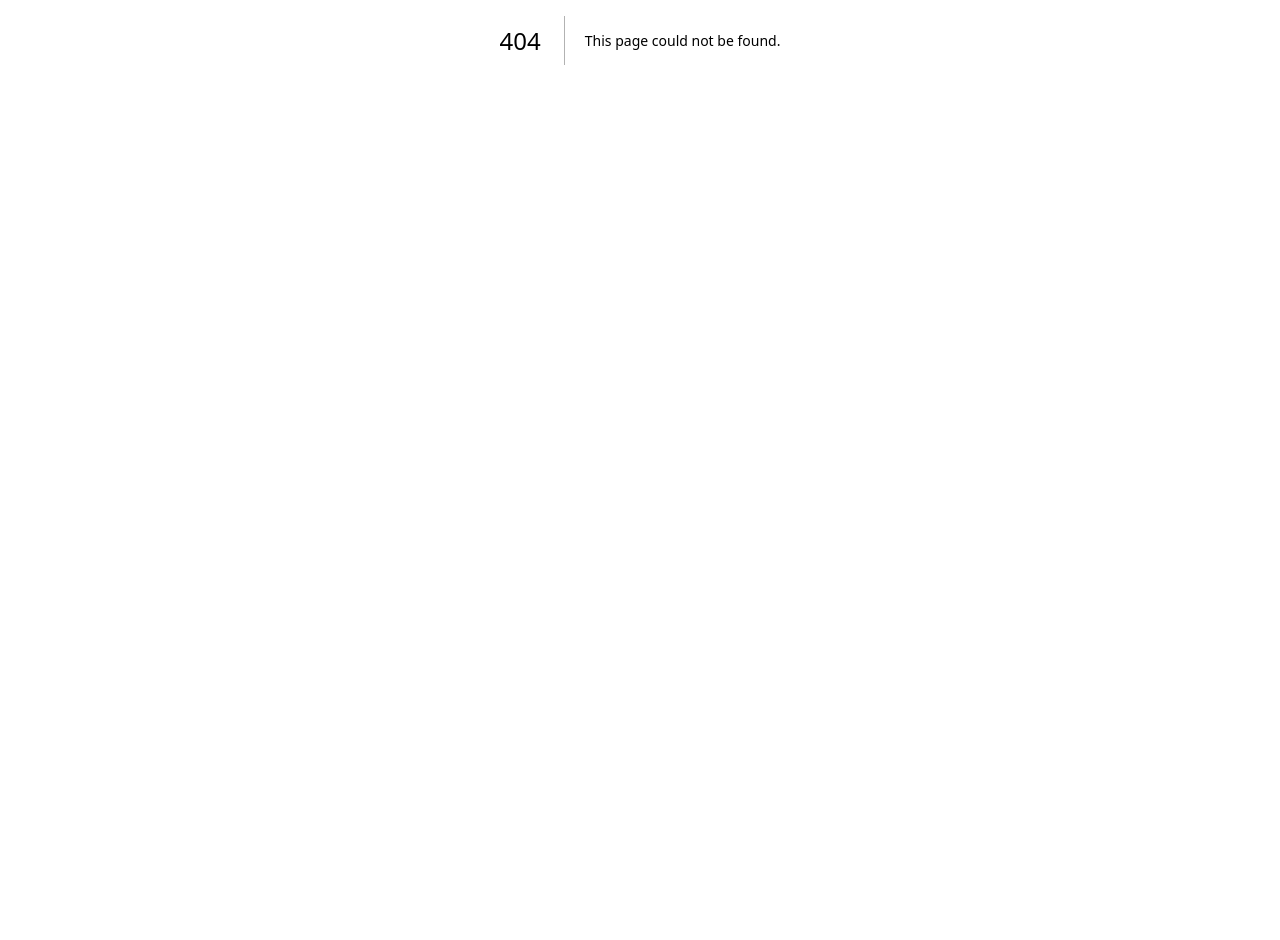
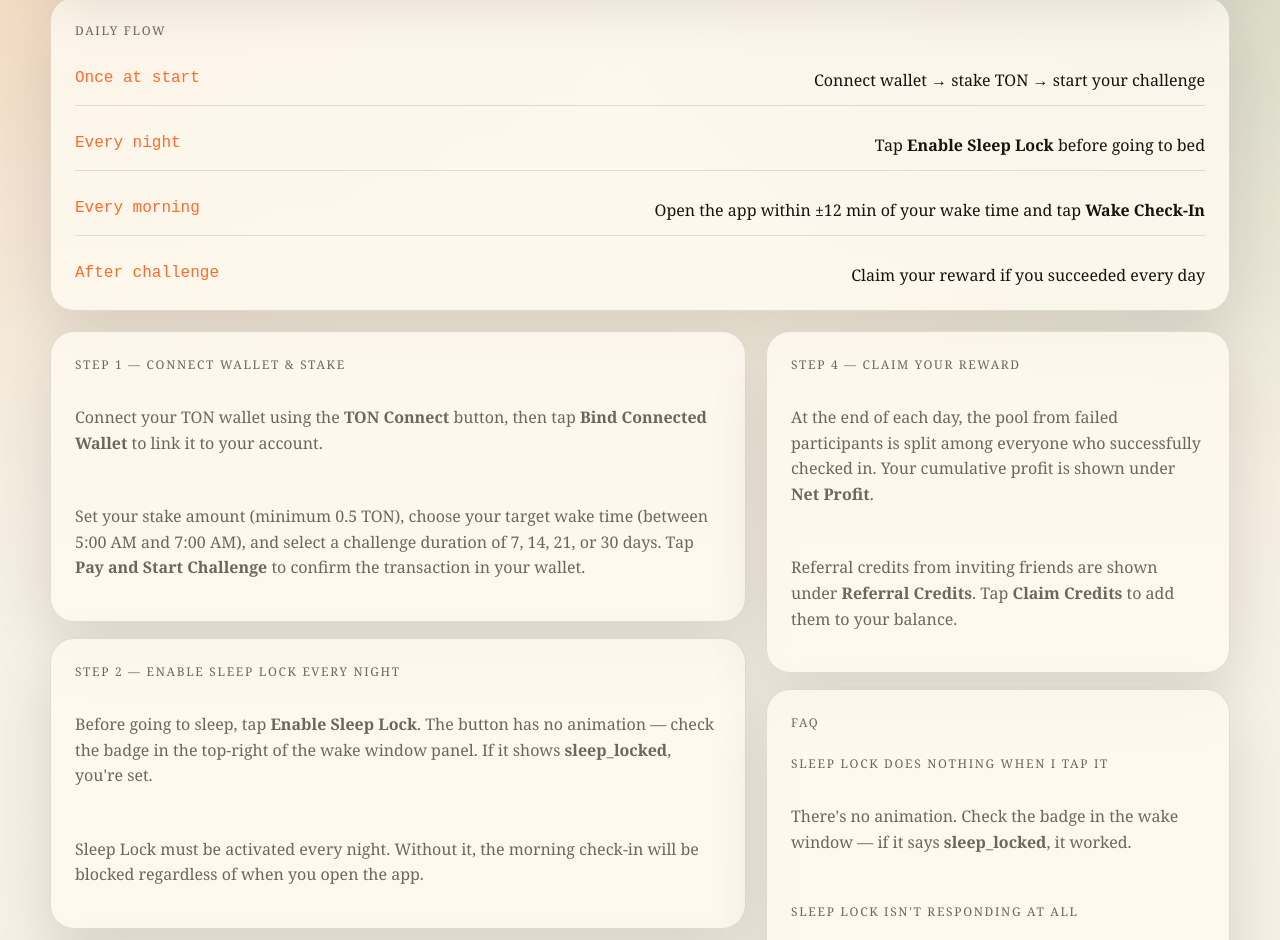
Before and after one commit to realbocho/stake-and-wake, a Next.js app: page /guide in a window 1280 px wide. Before the commit this address had no page. Shown: the part 360-1300 px from the top of the page. Before the commit the page ends 800 px from the top, so only its background shows below. Built offline with nearby package versions, Linux system fonts and the light colour scheme; what @tonconnect/ui-react would draw is missing.

Commit message:
Create page.tsx

```diff
--- /dev/null
+++ b/app/guide/page.tsx
@@ -0,0 +1,153 @@
+export default function GuidePage() {
+  return (
+    <main className="page-shell">
+      <section className="hero">
+        <div className="stack">
+          <span className="eyebrow">How it works</span>
+          <h1 className="title" style={{ fontSize: "clamp(36px, 6vw, 64px)" }}>
+            User Guide
+          </h1>
+          <p className="subtitle">
+            Stake TON, lock your phone at night, and check in within minutes of
+            your wake time every morning. Miss a day and you forfeit your stake
+            to the winners.
+          </p>
+        </div>
+      </section>
+
+      <section style={{ marginTop: 20 }}>
+        <div className="panel stack" style={{ marginBottom: 20 }}>
+          <div className="label">Daily flow</div>
+          <div className="list">
+            <div className="list-item">
+              <span className="mono" style={{ minWidth: 120, color: "var(--accent)" }}>Once at start</span>
+              <span>Connect wallet → stake TON → start your challenge</span>
+            </div>
+            <div className="list-item">
+              <span className="mono" style={{ minWidth: 120, color: "var(--accent)" }}>Every night</span>
+              <span>Tap <strong>Enable Sleep Lock</strong> before going to bed</span>
+            </div>
+            <div className="list-item">
+              <span className="mono" style={{ minWidth: 120, color: "var(--accent)" }}>Every morning</span>
+              <span>Open the app within ±12 min of your wake time and tap <strong>Wake Check-In</strong></span>
+            </div>
+            <div className="list-item">
+              <span className="mono" style={{ minWidth: 120, color: "var(--accent)" }}>After challenge</span>
+              <span>Claim your reward if you succeeded every day</span>
+            </div>
+          </div>
+        </div>
+      </section>
+
+      <section className="content-grid">
+        <div className="stack">
+          <div className="panel stack">
+            <div className="label">Step 1 — Connect wallet &amp; stake</div>
+            <p className="muted">
+              Connect your TON wallet using the <strong>TON Connect</strong> button, then tap{" "}
+              <strong>Bind Connected Wallet</strong> to link it to your account.
+            </p>
+            <p className="muted">
+              Set your stake amount (minimum 0.5 TON), choose your target wake
+              time (between 5:00 AM and 7:00 AM), and select a challenge duration
+              of 7, 14, 21, or 30 days. Tap <strong>Pay and Start Challenge</strong> to
+              confirm the transaction in your wallet.
+            </p>
+          </div>
+
+          <div className="panel stack">
+            <div className="label">Step 2 — Enable Sleep Lock every night</div>
+            <p className="muted">
+              Before going to sleep, tap <strong>Enable Sleep Lock</strong>. The button
+              has no animation — check the badge in the top-right of the wake
+              window panel. If it shows <strong>sleep_locked</strong>, you&apos;re set.
+            </p>
+            <p className="muted">
+              Sleep Lock must be activated every night. Without it, the morning
+              check-in will be blocked regardless of when you open the app.
+            </p>
+          </div>
+
+          <div className="panel stack">
+            <div className="label">Step 3 — Wake Check-In every morning</div>
+            <p className="muted">
+              Open the app within <strong>±12 minutes</strong> of your chosen wake time and
+              tap <strong>Simulate Wake Check-In</strong>.
+            </p>
+            <p className="muted">
+              For example, if your wake time is <strong>05:30</strong>, your check-in
+              window is <strong>05:18 – 05:42</strong>. The window is calculated
+              automatically based on your personal wake time setting.
+            </p>
+            <p className="muted">
+              Miss the window and that day counts as a failure — your stake
+              contribution goes to the winners&apos; pool.
+            </p>
+          </div>
+        </div>
+
+        <div className="stack">
+          <div className="panel stack">
+            <div className="label">Step 4 — Claim your reward</div>
+            <p className="muted">
+              At the end of each day, the pool from failed participants is split
+              among everyone who successfully checked in. Your cumulative profit
+              is shown under <strong>Net Profit</strong>.
+            </p>
+            <p className="muted">
+              Referral credits from inviting friends are shown under{" "}
+              <strong>Referral Credits</strong>. Tap <strong>Claim Credits</strong> to add
+              them to your balance.
+            </p>
+          </div>
+
+          <div className="panel stack">
+            <div className="label">FAQ</div>
+
+            <div className="label" style={{ marginTop: 8 }}>Sleep Lock does nothing when I tap it</div>
+            <p className="muted">
+              There&apos;s no animation. Check the badge in the wake window — if it
+              says <strong>sleep_locked</strong>, it worked.
+            </p>
+
+            <div className="label" style={{ marginTop: 16 }}>Sleep Lock isn&apos;t responding at all</div>
+            <p className="muted">
+              You need to complete a stake first. Tap <strong>Pay and Start
+              Challenge</strong> to join a challenge before Sleep Lock becomes
+              available.
+            </p>
+
+            <div className="label" style={{ marginTop: 16 }}>Do I need to open the app inside Telegram?</div>
+            <p className="muted">
+              Yes. The app uses Telegram&apos;s login to verify your identity. Opening
+              it in a regular browser will show a login prompt that cannot be
+              completed outside of Telegram.
+            </p>
+
+            <div className="label" style={{ marginTop: 16 }}>What happens if I miss a day?</div>
+            <p className="muted">
+              That day is marked as failed. Your original stake is not immediately
+              lost — the final distribution happens at the end of the challenge
+              period, and only participants who missed days contribute to the
+              winners&apos; pool.
+            </p>
+          </div>
+
+          <div className="panel stack">
+            <div className="label">Groups &amp; bonuses</div>
+            <p className="muted">
+              Join a group with an invite code under <strong>Join a Group</strong>. Groups
+              of 10 or more members who all succeed for a full week unlock an
+              additional <strong>5 TON bonus</strong> per member on top of the regular pool
+              reward.
+            </p>
+            <p className="muted">
+              Share your personal invite code from the <strong>Invite Friends</strong> panel.
+              Every friend who joins adds referral credits to your balance.
+            </p>
+          </div>
+        </div>
+      </section>
+    </main>
+  );
+}
```
